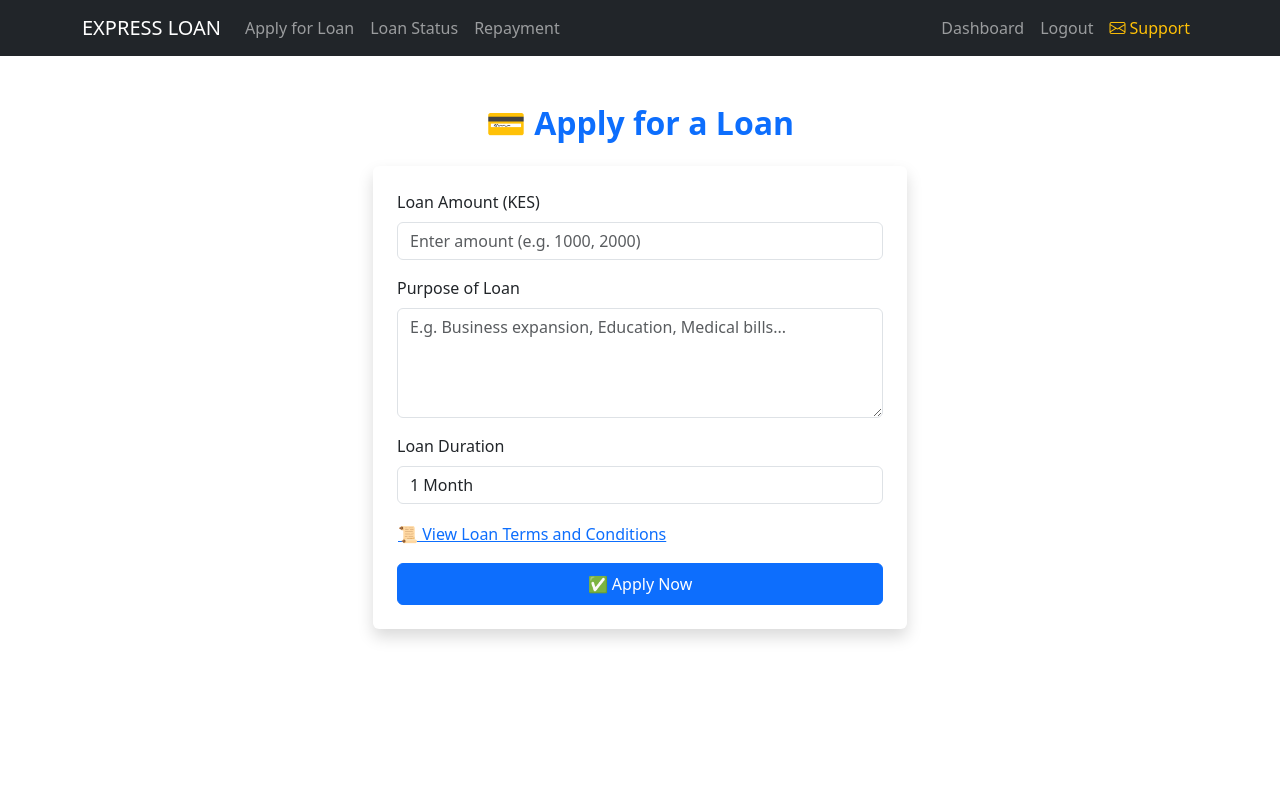
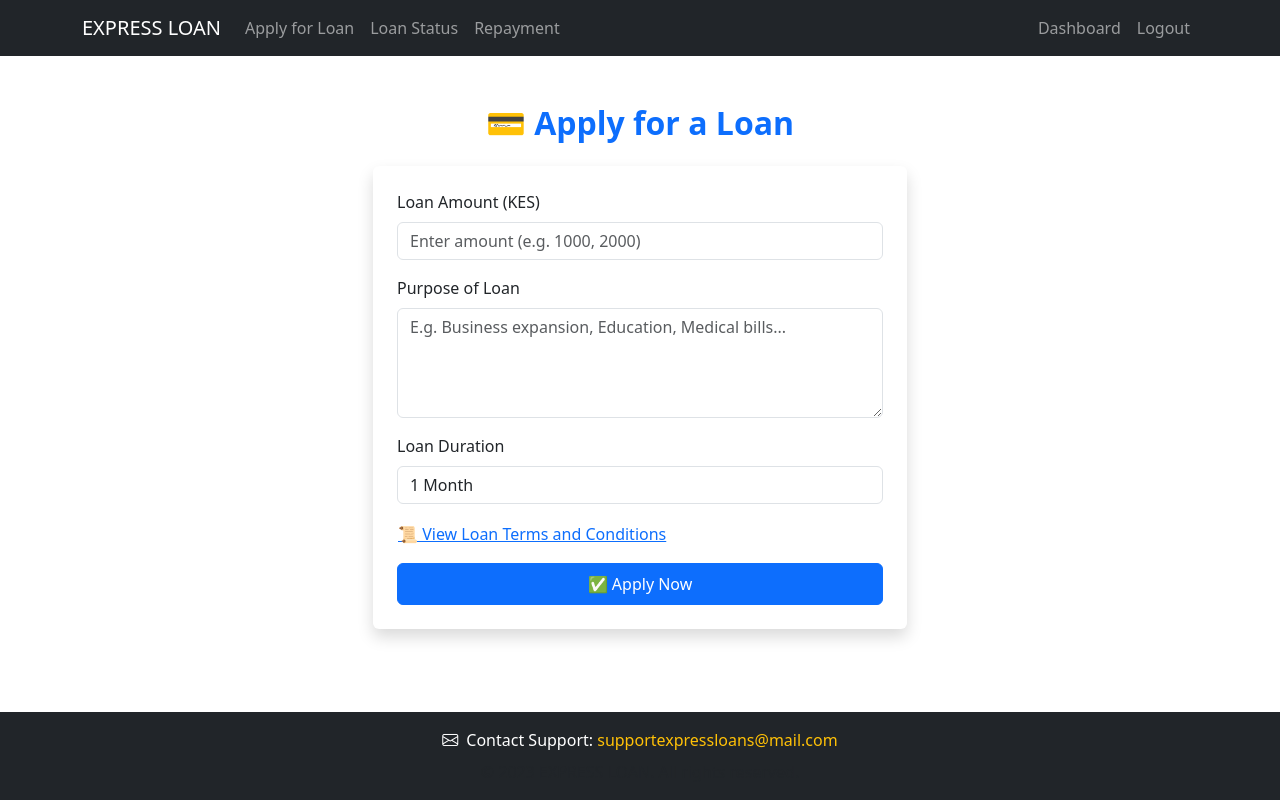
Before and after one commit to Frankie466/expressloan, a Django app: page /apply/ in a window 1280 px wide. Run offline with Django 4.2, Linux system fonts and the light colour scheme; a user stored in the database is signed in; some libraries are stand-ins or nearby versions.

Commit message:
Update base.html

```diff
--- a/templates/loan/base.html
+++ b/templates/loan/base.html
@@ -9,7 +9,7 @@
     <link rel="stylesheet" href="https://cdn.jsdelivr.net/npm/bootstrap@5.3.0/dist/css/bootstrap.min.css">
 </head>
 
-<body>
+<body class="d-flex flex-column min-vh-100">
     <nav class="navbar navbar-expand-lg navbar-dark bg-dark">
         <div class="container">
             <a class="navbar-brand" href="{% url 'home' %}">EXPRESS LOAN</a>
@@ -27,21 +27,32 @@
                         <li class="nav-item"><a class="nav-link" href="{% url 'login' %}">Login</a></li>
                         <li class="nav-item"><a class="nav-link" href="{% url 'register' %}">Register</a></li>
                     {% endif %}
-                    <!-- Email Support Link -->
-                    <li class="nav-item">
-                        <a class="nav-link text-warning" href="mailto:supportexpressloans@mail.com">
-                            <i class="bi bi-envelope"></i> Support
-                        </a>
-                    </li>
                 </ul>
             </div>
         </div>
     </nav>
 
-    <div class="container mt-4">
-        {% block content %}
-        {% endblock %}
-    </div>
+    <main class="flex-grow-1">
+        <div class="container mt-4">
+            {% block content %}
+            {% endblock %}
+        </div>
+    </main>
+
+    <!-- Footer with Support Email -->
+    <footer class="bg-dark text-white mt-4 py-3">
+        <div class="container text-center">
+            <div class="mb-2">
+                <i class="bi bi-envelope me-2"></i>Contact Support:
+                <a href="mailto:supportexpressloans@mail.com" class="text-warning text-decoration-none">
+                    supportexpressloans@mail.com
+                </a>
+            </div>
+            <div class="text-muted">
+                © 2023 EXPRESS LOAN. All rights reserved.
+            </div>
+        </div>
+    </footer>
 
     <!-- Bootstrap Icons -->
     <link rel="stylesheet" href="https://cdn.jsdelivr.net/npm/bootstrap-icons@1.7.2/font/bootstrap-icons.css">
```
